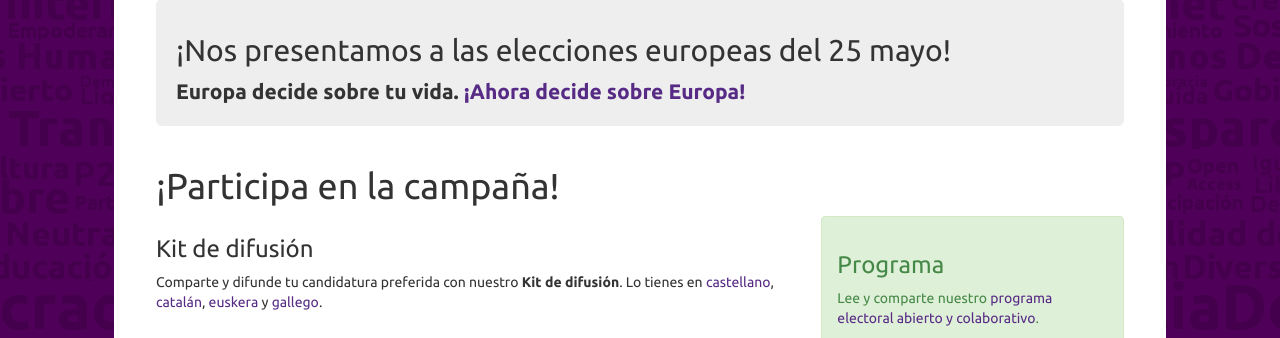
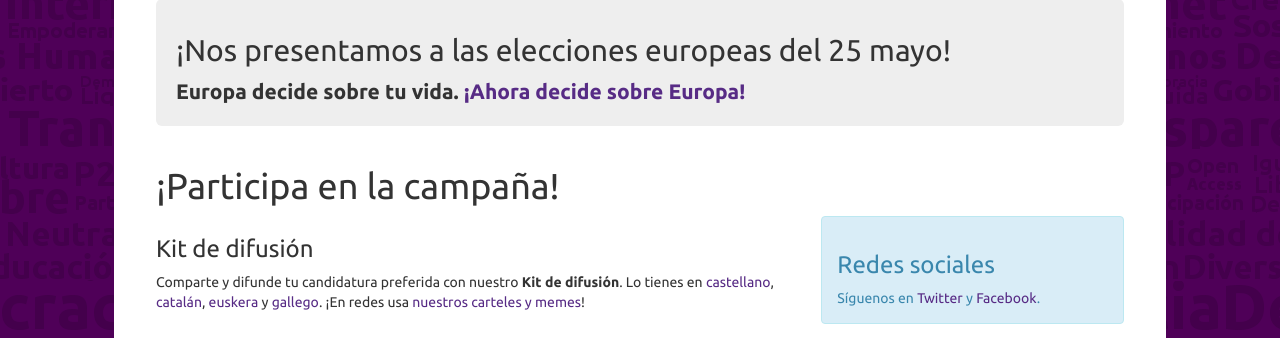
Before and after one commit to confederacion-pirata/bandera, a Django app: template meme/templates/index.html in a window 1280 px wide. Shown: the part 334-672 px from the top of the page. Run offline with Django 3.2, Linux system fonts and the light colour scheme; the template is opened without the code that fills it, so the values that code supplies are empty; parts of the project's set-up code (start-up, migrations or seed data) failed here and were passed over; some libraries are stand-ins or nearby versions.

Commit message:
Little improvements.

```diff
--- a/meme/templates/index.html
+++ b/meme/templates/index.html
@@ -19,7 +19,7 @@
 <div class="col-md-8">
 	<div>
 	<h3>Kit de difusión</h3>
-	<p>Comparte y difunde tu candidatura preferida con nuestro <strong>Kit de difusión</strong>. Lo tienes en <a href="http://piratas2014.eu/s/kit_castellano.zip">castellano</a>, <a href="http://piratas2014.eu/s/kit_catala.zip">catalán</a>, <a href="http://piratas2014.eu/s/kit_euskara.zip">euskera</a> y <a href="http://piratas2014.eu/s/kit_galego.zip">gallego</a>.</p>
+	<p>Comparte y difunde tu candidatura preferida con nuestro <strong>Kit de difusión</strong>. Lo tienes en <a href="http://piratas2014.eu/s/kit_castellano.zip">castellano</a>, <a href="http://piratas2014.eu/s/kit_catala.zip">catalán</a>, <a href="http://piratas2014.eu/s/kit_euskara.zip">euskera</a> y <a href="http://piratas2014.eu/s/kit_galego.zip">gallego</a>. ¡En redes usa <a href="https://confederacionpirata.org/wiki/creativos:start?&#carteles">nuestros carteles y memes</a>!</p>
 	</div>
 	<div class="alert">
 	<iframe src="//player.vimeo.com/video/94583099" width="603" height="339" frameborder="0" webkitallowfullscreen mozallowfullscreen allowfullscreen></iframe>
@@ -30,6 +30,10 @@
 	</div>
 </div>
 <div class="col-md-4">
+	<div class="alert alert-info">
+	<h3>Redes sociales</h3>
+	<p>Síguenos en <a href="https://twitter.com/partidos_pirata">Twitter</a> y <a href=https://facebook.com/confederacionpirata">Facebook</a>.</p>
+	</div>
 	<div class="alert alert-success">
 	<h3>Programa</h3>
 	<p>Lee y comparte nuestro <a href="http://bit.ly/piratas2014-programa">programa electoral abierto y colaborativo</a>.</p>
--- a/meme/urls.py
+++ b/meme/urls.py
@@ -1,4 +1,5 @@
 from django.conf.urls import patterns, include, url
+from django.views.generic.base import RedirectView
 
 from meme import views
 
```
